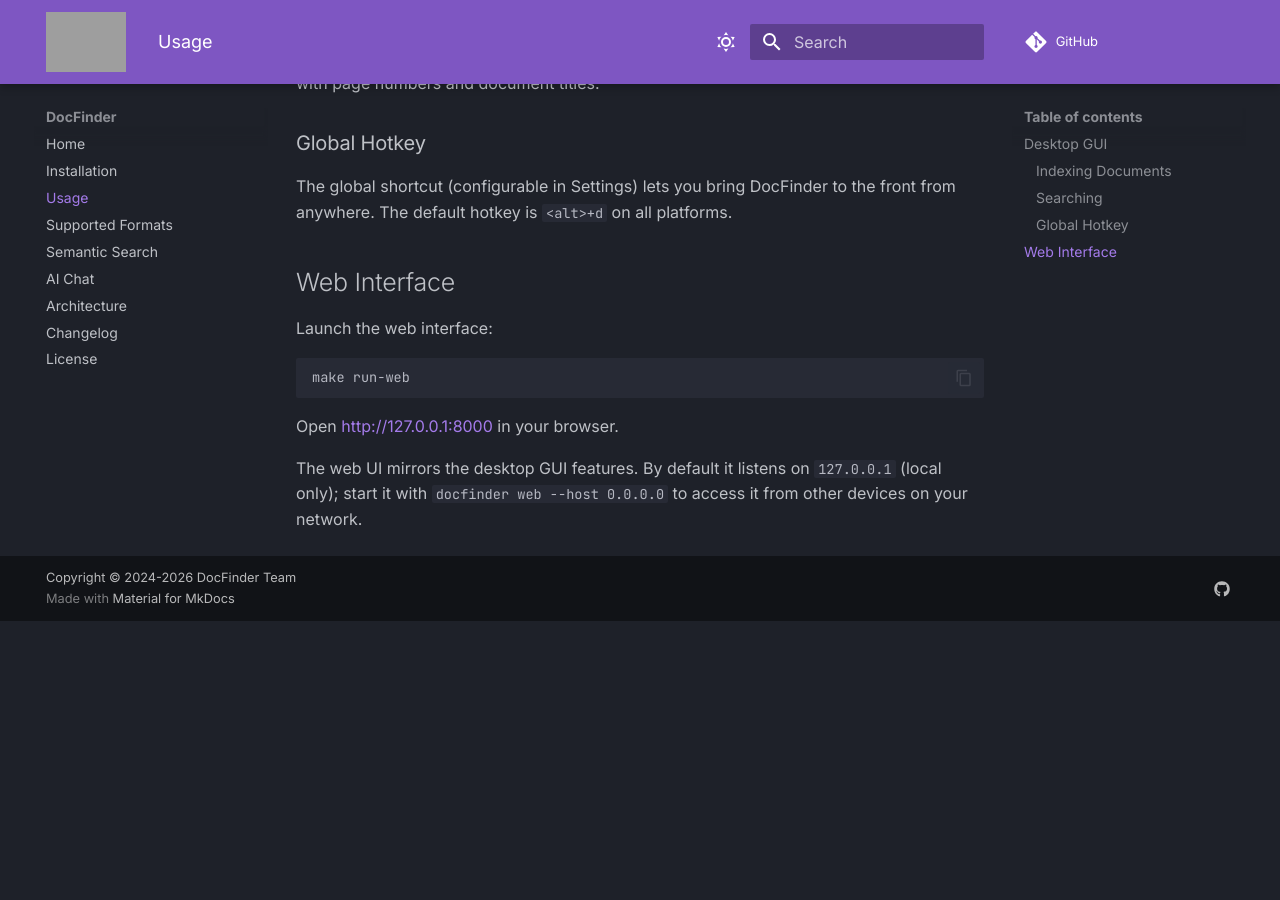
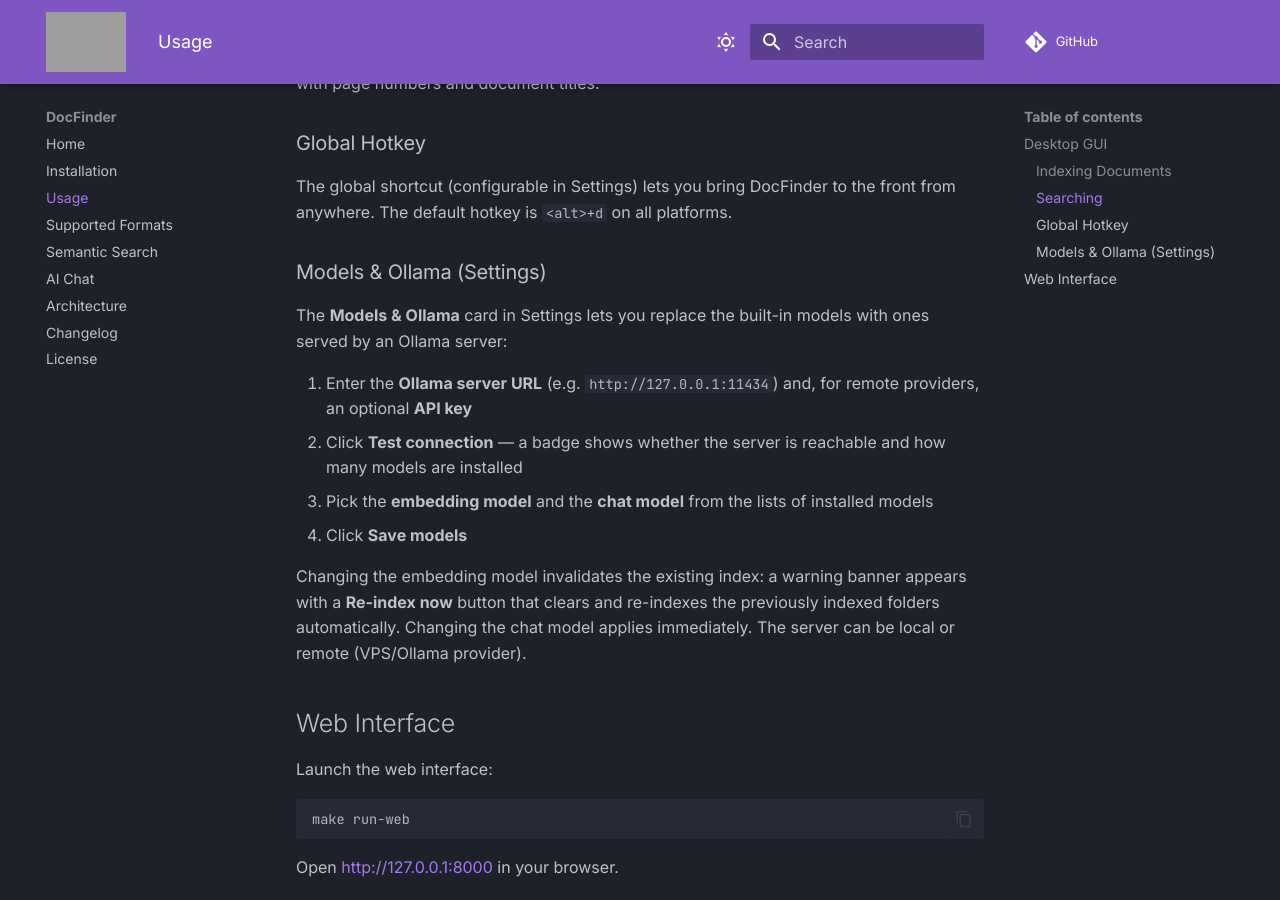
Before and after one commit to filippostanghellini/DocFinder, an MkDocs documentation site: the page built from docs/usage.md, in a window 1280 px wide and 900 px high, scrolled down 760 px. Built offline with MkDocs 1.6.1 and Material for MkDocs 9.7.7, drawn with Linux system fonts in a browser that asks for light colours; comment, search, counter and statistics services are not loaded; before the commit the page ends 1381 px from its top, so only the background shows below that; grey boxes are pictures that could not be loaded.

Commit message:
docs: update

```diff
--- a/docs/usage.md
+++ b/docs/usage.md
@@ -29,6 +29,23 @@
 
 The global shortcut (configurable in Settings) lets you bring DocFinder to the front from anywhere. The default hotkey is `<alt>+d` on all platforms.
 
+### Models & Ollama (Settings)
+
+The **Models & Ollama** card in Settings lets you replace the built-in models with ones served by
+an Ollama server:
+
+1. Enter the **Ollama server URL** (e.g. `http://127.0.0.1:11434`) and, for remote providers, an
+   optional **API key**
+2. Click **Test connection** — a badge shows whether the server is reachable and how many models
+   are installed
+3. Pick the **embedding model** and the **chat model** from the lists of installed models
+4. Click **Save models**
+
+Changing the embedding model invalidates the existing index: a warning banner appears with a
+**Re-index now** button that clears and re-indexes the previously indexed folders automatically.
+Changing the chat model applies immediately. The server can be local or remote (VPS/Ollama
+provider).
+
 ## Web Interface
 
 Launch the web interface:
```
Also changed, not shown: README.md (+17 -0 lines), docs/chat.md (+16 -0 lines), docs/index.md (+1 -0 lines), docs/search.md (+7 -0 lines).
